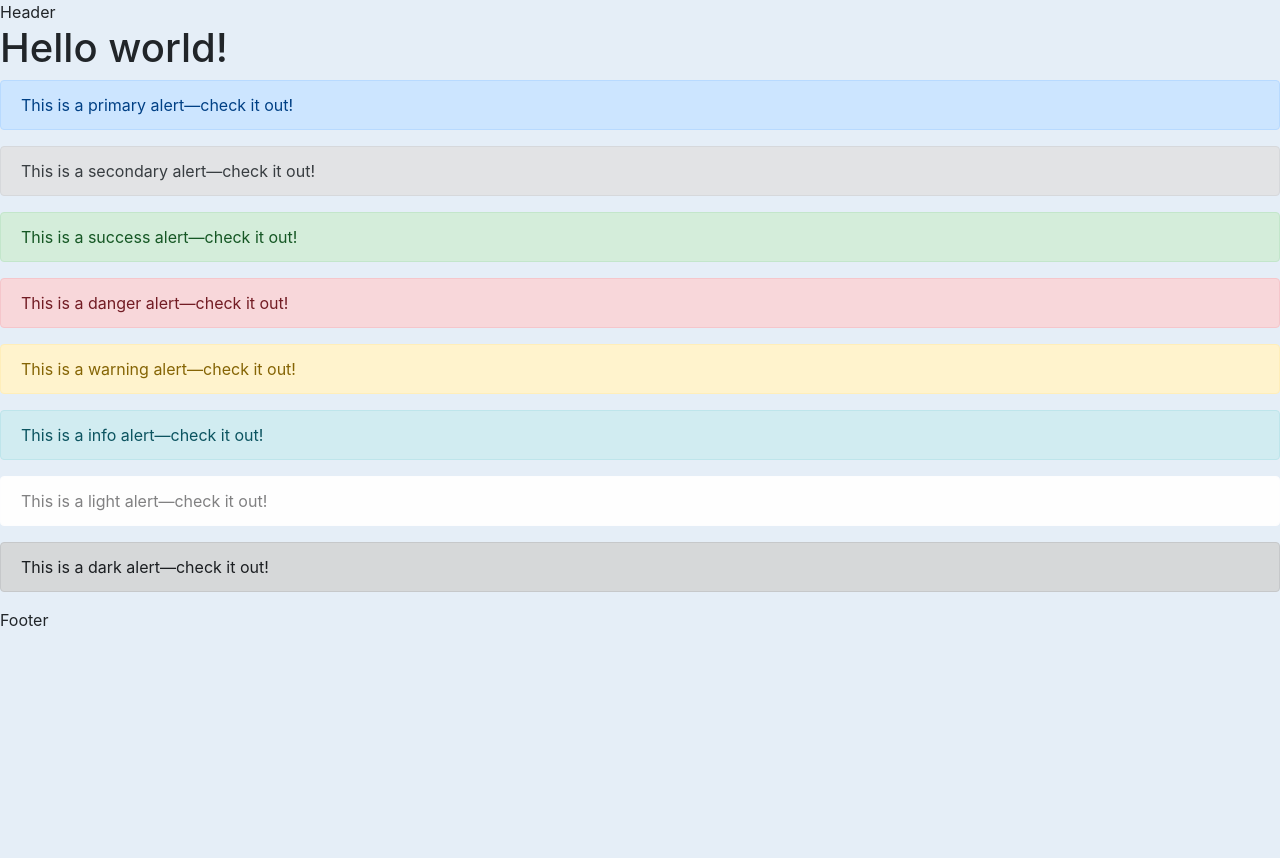
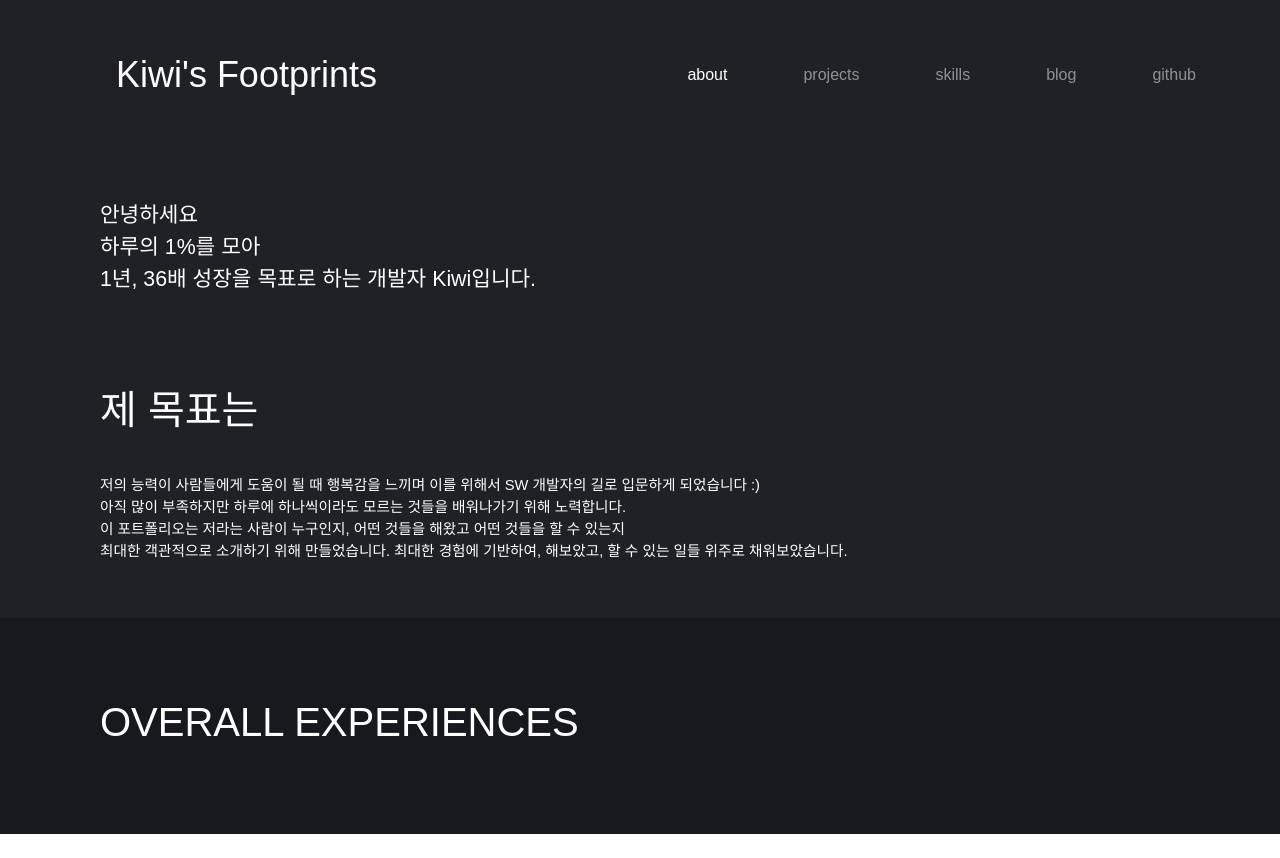
Before and after one commit to WhiteKiwi/WhiteKiwi.github.io, a Gatsby site: page / in a window 1280 px wide. Before the commit the page ends 800 px from the top, so only its background shows below. Built offline with nearby package versions, Linux system fonts and the light colour scheme; Gatsby itself is replaced by a stand-in of ours.

Commit message:
bootstrap 응용하여 blur navbar 구성

```diff
--- a/src/components/header.js
+++ b/src/components/header.js
@@ -1,7 +1,29 @@
 import React from "react"
+import Navbar from "react-bootstrap/Navbar"
+import Nav from "react-bootstrap/Nav"
+import "../styles/header.scss"
 
 export default function Header() {
     return (
-        <div>Header</div>
+        <Navbar variant="dark" fixed="top">
+            <Navbar.Brand href="/">Kiwi&apos;s Footprints</Navbar.Brand>
+            <Nav className="d-flex flex-row-reverse">
+                <Nav.Link href="https://github.com/whitekiwi">
+                    github
+                </Nav.Link>
+                <Nav.Link href="/blog">
+                    blog
+                </Nav.Link>
+                <Nav.Link href="/skills">
+                    skills
+                </Nav.Link>
+                <Nav.Link href="/projects">
+                    projects
+                </Nav.Link>
+                <Nav.Link href="/about" active>
+                    about
+                </Nav.Link>
+            </Nav>
+        </Navbar>
     )
 }
--- a/src/components/layout.js
+++ b/src/components/layout.js
@@ -7,7 +7,13 @@ export default function Layout({ children }) {
         <>
             <Header />
 
-            <div>{children}</div>
+            <div
+                style={{
+                    backgroundColor: "#202125",
+                }}
+            >
+                {children}
+            </div>
 
             <Footer />
         </>
--- a/src/components/seo.js
+++ b/src/components/seo.js
@@ -1,6 +1,7 @@
 import React from "react"
 import { Helmet } from "react-helmet"
 import "bootstrap/dist/css/bootstrap.min.css"
+import "../styles/style.scss"
 
 export default function SEO({ title }) {
     return (
--- a/src/pages/index.js
+++ b/src/pages/index.js
@@ -2,30 +2,28 @@ import React from "react"
 import Layout from "../components/layout"
 import SEO from "../components/seo"
 import "../styles/index.scss"
-import Alert from "react-bootstrap/Alert"
 
 export default function Home() {
 	return (
 		<Layout>
 			<SEO title="Kiwi's Portfolio" />
 
-			<h1>Hello world!</h1>
-			{
-				[
-					"primary",
-					"secondary",
-					"success",
-					"danger",
-					"warning",
-					"info",
-					"light",
-					"dark",
-				].map((variant, idx) => (
-					<Alert key={idx} variant={variant}>
-						This is a {variant} alert—check it out!
-					</Alert>
-				))
-			}
+			<div className="intro">
+				<p>안녕하세요<br />
+				하루의 1%를 모아<br />
+				1년, 36배 성장을 목표로 하는 개발자 Kiwi입니다.</p>
+
+				<h1>제 목표는</h1>
+
+				<p>저의 능력이 사람들에게 도움이 될 때 행복감을 느끼며 이를 위해서 SW 개발자의 길로 입문하게 되었습니다 :)<br />
+				아직 많이 부족하지만 하루에 하나씩이라도 모르는 것들을 배워나가기 위해 노력합니다.<br />
+				이 포트폴리오는 저라는 사람이 누구인지, 어떤 것들을 해왔고 어떤 것들을 할 수 있는지<br />
+				최대한 객관적으로 소개하기 위해 만들었습니다. 최대한 경험에 기반하여, 해보았고, 할 수 있는 일들 위주로 채워보았습니다.</p>
+			</div>
+
+			<div className="overall-experiences">
+				<h1>OVERALL EXPERIENCES</h1>
+			</div>
 		</Layout>
 	)
 }
--- /dev/null
+++ b/src/styles/header.scss
@@ -0,0 +1,18 @@
+.navbar {
+	height: 150px;
+	backdrop-filter: blur(10px);
+	padding: 0;
+}
+
+.navbar-nav {
+	width: 100%;
+}
+
+.navbar-brand {
+    font-size: 36px !important;
+    margin-left: 100px;
+}
+
+.nav-link {
+	margin-right: 60px;
+}
--- a/src/styles/index.scss
+++ b/src/styles/index.scss
@@ -1,5 +1,31 @@
-$background: #e5eef7;
+.intro {
+	padding: {
+		top: 200px;
+		left: 100px;
+		bottom: 40px;
+	}
 
-body {
-	background-color: $background;
+	> p:nth-child(1) {
+		font-size: 16pt;
+	}
+	> p:nth-child(3) {
+		font-size: 11pt;
+	}
+
+	> h1 {
+		margin-top: 90px;
+		margin-bottom: 40px;
+	}
 }
+
+.overall-experiences {
+    background-color: #18191C;
+    padding-top: 80px;
+    padding-left: 100px;
+    padding-bottom: 80px;
+}
+
+.career-box {
+    background-color: white;
+    border-radius: 10px;
+}
--- /dev/null
+++ b/src/styles/style.scss
@@ -0,0 +1,4 @@
+body {
+    font-family: 'NanumSquare', sans-serif !important;
+    color: white;
+}
```
